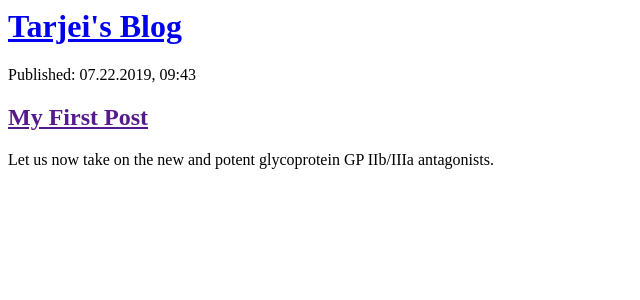
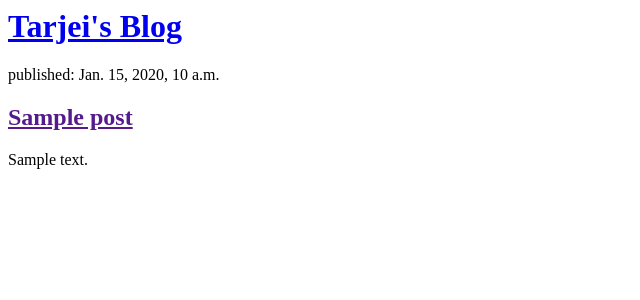
Before and after one commit to Tarris1/my-first-blog, a Django app: template blog/templates/blog/post_list.html in a window 1280 px wide. Shown: the top 300 px of the page, without its empty margins (0-640 px from the left). Run offline with Django 3.2, Linux system fonts and the light colour scheme; the template is opened without the code that fills it: values that come from a table or form of the project are taken from there, others are empty; tables that the repository leaves empty hold one stand-in row (values such as "Sample post").

Commit message:
Modified templates to diplay posts from database

```diff
--- a/blog/templates/blog/post_list.html
+++ b/blog/templates/blog/post_list.html
@@ -8,13 +8,16 @@
 			<h1><a href="/">Tarjei's Blog<a></h1>
 		</div>
 
-		<div>
+		{% for post in posts %}
+    <div>
+        <p>published: {{ post.published_date }}</p>
+        <h2><a href="">{{ post.title }}</a></h2>
+        <p>{{ post.text|linebreaksbr }}</p>
+    </div>
+{% endfor %}
 
-			<p>Published: 07.22.2019, 09:43</p>
-			<h2><a href=""> My First Post</a></h2>
-			<p>Let us now take on the new and potent glycoprotein GP IIb/IIIa antagonists.</p>
 
-		</div>
+
 
 
 	<body>
```
Also changed, not shown: blog/views.py (+5 -2 lines).
